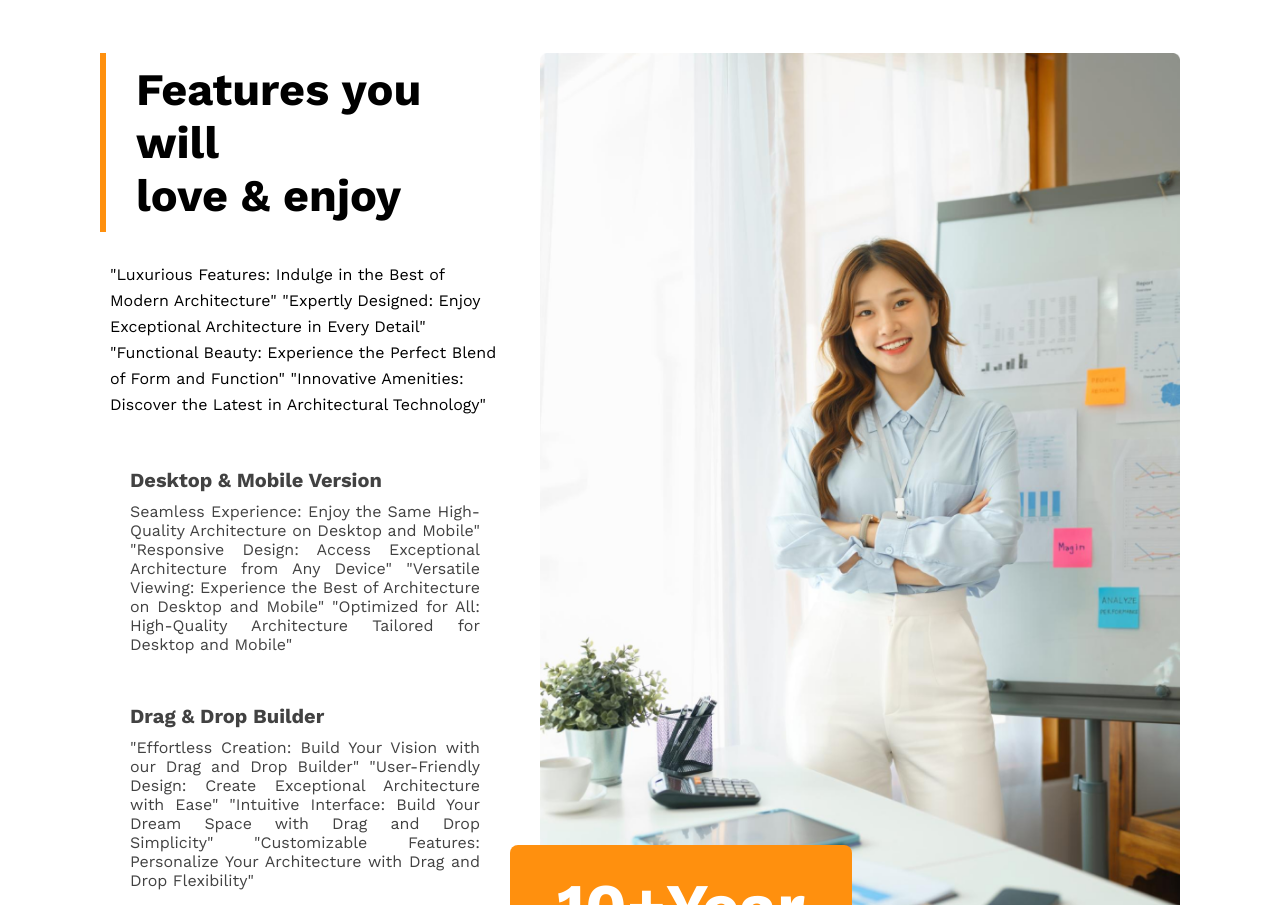
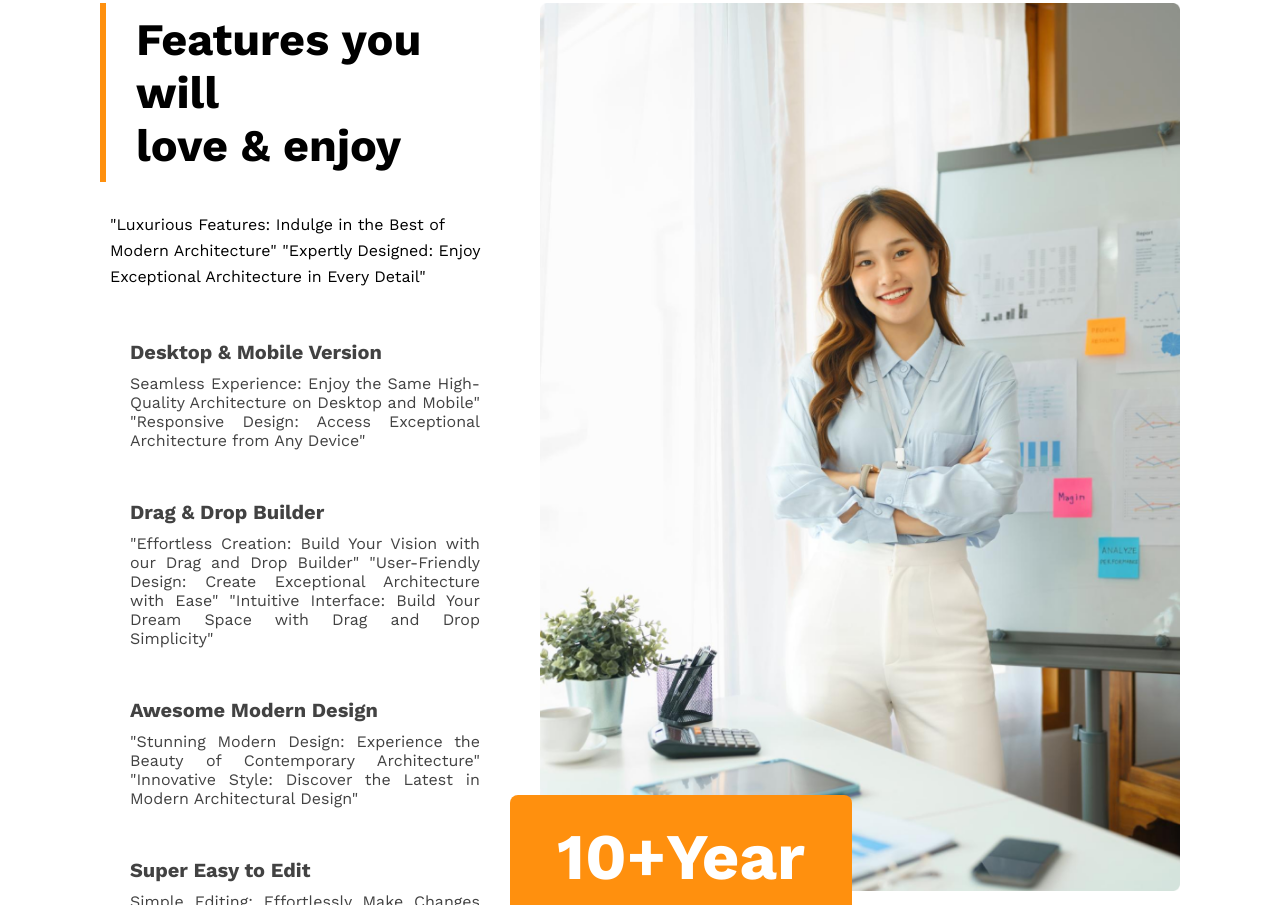
Before and after one commit to mh-miyad/ph-assignment-2, a plain HTML site: page index.html in a window 1280 px wide. Shown: the part 1895-2800 px from the top of the page. Drawn offline with nearby package versions, Linux system fonts and the light colour scheme.

Commit message:
final add

```diff
--- a/index.html
+++ b/index.html
@@ -32,8 +32,7 @@
                 <p class="header-info">
                     Designing for Impact: Exceptional Architecture for the Modern World. <br>
                     Inspiring Spaces: Leading the Way in Architectural Design. <br>
-                    Creating Your Vision: Exceptional Architecture for Every Project. <br>
-                    Bridging Past & Future: Timeless Architecture for the Modern Age.</p>
+                    </p>
                 <div class="btn">
                     <button class="btn-head">Explore More</button>
                 </div>
@@ -74,14 +73,11 @@
                         </div>
                          <p class="info-love">"Luxurious Features: Indulge in the Best of Modern Architecture"
                             "Expertly Designed: Enjoy Exceptional Architecture in Every Detail"
-                            "Functional Beauty: Experience the Perfect Blend of Form and Function"
-                            "Innovative Amenities: Discover the Latest in Architectural Technology"</p>
+                          </p>
                          <div class="ml-love">
                             <h3>Desktop & Mobile Version</h3>
                             <p>Seamless Experience: Enjoy the Same High-Quality Architecture on Desktop and Mobile"
                                 "Responsive Design: Access Exceptional Architecture from Any Device"
-                                "Versatile Viewing: Experience the Best of Architecture on Desktop and Mobile"
-                                "Optimized for All: High-Quality Architecture Tailored for Desktop and Mobile"
                              </p>
                          </div>
                          <div class="ml-love">
@@ -89,14 +85,14 @@
                             <p>"Effortless Creation: Build Your Vision with our Drag and Drop Builder"
                                 "User-Friendly Design: Create Exceptional Architecture with Ease"
                                 "Intuitive Interface: Build Your Dream Space with Drag and Drop Simplicity"
-                                "Customizable Features: Personalize Your Architecture with Drag and Drop Flexibility"
+
                             </p>
                          </div>
                          <div class="ml-love">
                             <h3>Awesome Modern Design</h3>
                             <p>"Stunning Modern Design: Experience the Beauty of Contemporary Architecture"
                                 "Innovative Style: Discover the Latest in Modern Architectural Design"
-                                "Clean Lines, Bold Forms: Enjoy the Best of Modern Architecture"
+
                                 </p>
                          </div>
                          <div class="ml-love">
```
